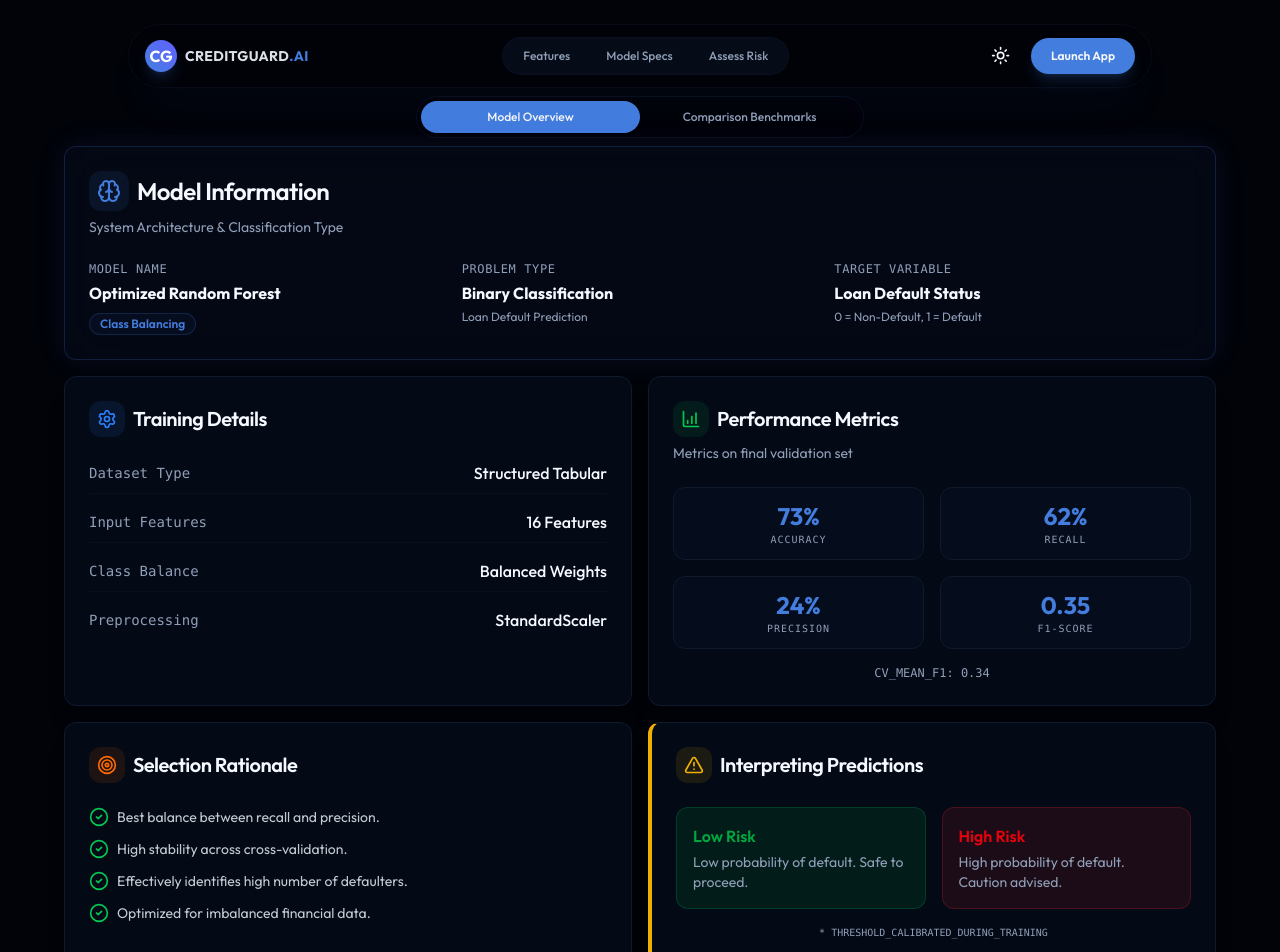
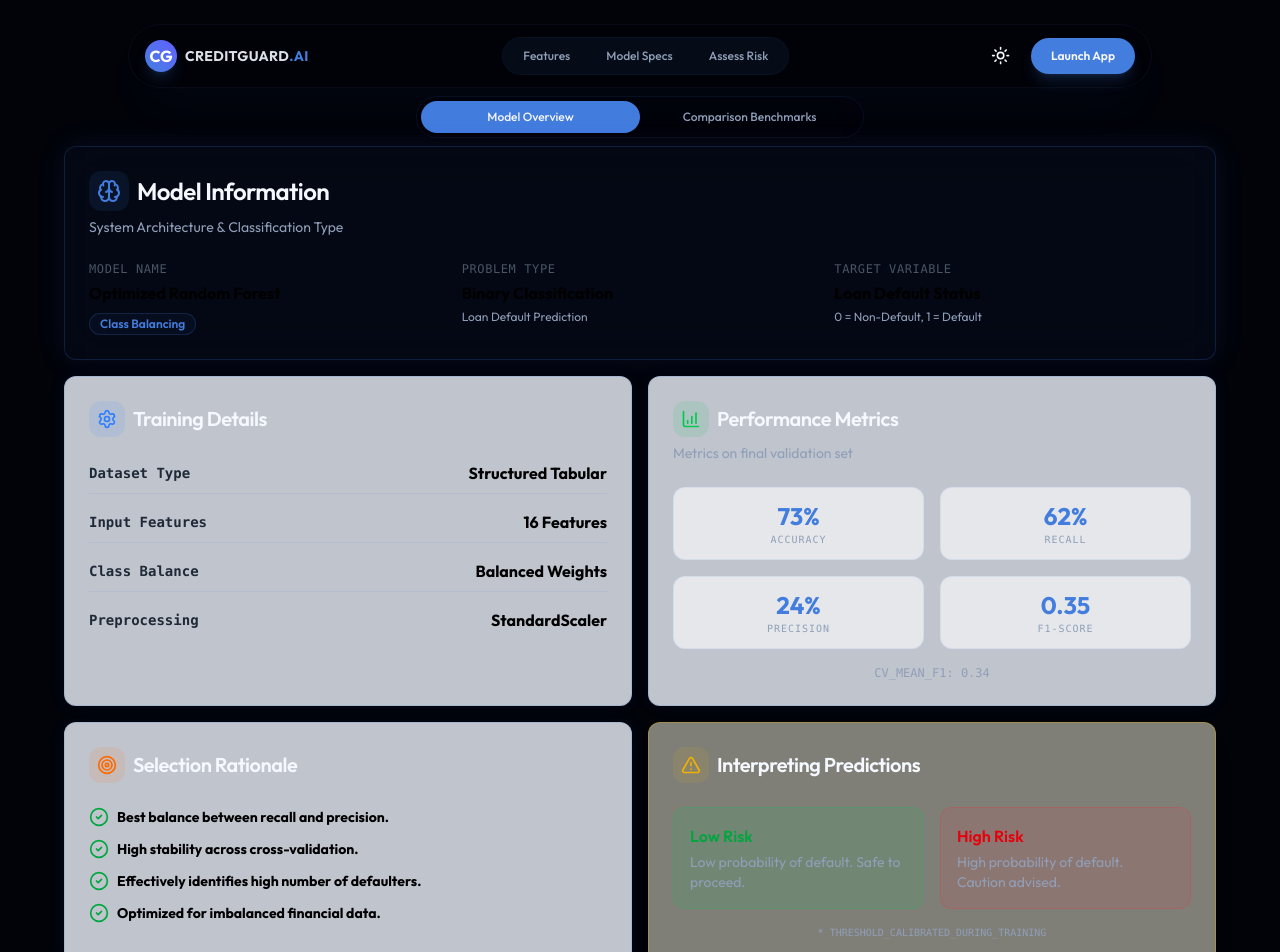
Before and after one commit to BarotAvnil/loan-default-prediction-system, a Next.js app in the folder frontend/: page /analytics in a window 1280 px wide. Shown: the top 952 px of the page. Built offline with nearby package versions, Linux system fonts and the light colour scheme.

Commit message:
feat: add model overview and comparison components to the frontend.

```diff
--- a/frontend/components/model-overview.tsx
+++ b/frontend/components/model-overview.tsx
@@ -32,25 +32,55 @@ export function ModelOverview() {
                     </CardHeader>
                     <CardContent className="grid gap-4 sm:grid-cols-3">
                         <div className="space-y-1">
-                            <p className="text-xs font-mono uppercase tracking-wider text-muted-foreground">Model Name</p>
-                            <p className="font-bold text-foreground">Optimized Random Forest</p>
+                            <p
+                                className="text-xs font-mono uppercase tracking-wider text-muted-foreground"
+                                style={{ color: '#4b5563' }} // Gray-600 for headers
+                            >
+                                Model Name
+                            </p>
+                            <p
+                                className="font-bold text-foreground"
+                                style={{ color: '#000000' }}
+                            >
+                                Optimized Random Forest
+                            </p>
                             <Badge variant="outline" className="mt-1 border-primary/20 bg-primary/5 text-primary">Class Balancing</Badge>
                         </div>
                         <div className="space-y-1">
-                            <p className="text-xs font-mono uppercase tracking-wider text-muted-foreground">Problem Type</p>
-                            <p className="font-bold text-foreground">Binary Classification</p>
+                            <p
+                                className="text-xs font-mono uppercase tracking-wider text-muted-foreground"
+                                style={{ color: '#4b5563' }}
+                            >
+                                Problem Type
+                            </p>
+                            <p
+                                className="font-bold text-foreground"
+                                style={{ color: '#000000' }}
+                            >
+                                Binary Classification
+                            </p>
                             <p className="text-xs text-muted-foreground">Loan Default Prediction</p>
                         </div>
                         <div className="space-y-1">
-                            <p className="text-xs font-mono uppercase tracking-wider text-muted-foreground">Target Variable</p>
-                            <p className="font-bold text-foreground">Loan Default Status</p>
+                            <p
+                                className="text-xs font-mono uppercase tracking-wider text-muted-foreground"
+                                style={{ color: '#4b5563' }}
+                            >
+                                Target Variable
+                            </p>
+                            <p
+                                className="font-bold text-foreground"
+                                style={{ color: '#000000' }}
+                            >
+                                Loan Default Status
+                            </p>
                             <p className="text-xs text-muted-foreground">0 = Non-Default, 1 = Default</p>
                         </div>
                     </CardContent>
                 </Card>
 
                 {/* Training & Evaluation Details */}
-                <Card className="bg-card dark:bg-black/40 backdrop-blur-xl border-border dark:border-white/10 shadow-xl">
+                <Card className="rounded-xl border border-primary/20 bg-blue-50/80 dark:bg-primary/5 backdrop-blur-md shadow-[0_0_20px_rgba(59,130,246,0.05)]">
                     <CardHeader>
                         <div className="flex items-center gap-2">
                             <div className="p-2 bg-blue-500/10 rounded-lg">
@@ -60,27 +90,67 @@ export function ModelOverview() {
                         </div>
                     </CardHeader>
                     <CardContent className="space-y-4">
-                        <div className="flex justify-between items-center border-b border-border/40 dark:border-white/5 pb-2">
-                            <span className="text-sm text-muted-foreground font-mono">Dataset Type</span>
-                            <span className="font-medium text-right text-foreground dark:text-gray-200">Structured Tabular</span>
+                        <div className="flex justify-between items-center border-b border-primary/10 pb-2">
+                            <span
+                                className="text-sm font-semibold font-mono"
+                                style={{ color: '#1f2937' }} // Gray-800
+                            >
+                                Dataset Type
+                            </span>
+                            <span
+                                className="font-bold text-right dark:text-white"
+                                style={{ color: '#000000' }}
+                            >
+                                Structured Tabular
+                            </span>
                         </div>
-                        <div className="flex justify-between items-center border-b border-border/40 dark:border-white/5 pb-2">
-                            <span className="text-sm text-muted-foreground font-mono">Input Features</span>
-                            <span className="font-medium text-foreground dark:text-gray-200">16 Features</span>
+                        <div className="flex justify-between items-center border-b border-primary/10 pb-2">
+                            <span
+                                className="text-sm font-semibold font-mono"
+                                style={{ color: '#1f2937' }}
+                            >
+                                Input Features
+                            </span>
+                            <span
+                                className="font-bold dark:text-white"
+                                style={{ color: '#000000' }}
+                            >
+                                16 Features
+                            </span>
                         </div>
-                        <div className="flex justify-between items-center border-b border-border/40 dark:border-white/5 pb-2">
-                            <span className="text-sm text-muted-foreground font-mono">Class Balance</span>
-                            <span className="font-medium text-foreground dark:text-gray-200">Balanced Weights</span>
+                        <div className="flex justify-between items-center border-b border-primary/10 pb-2">
+                            <span
+                                className="text-sm font-semibold font-mono"
+                                style={{ color: '#1f2937' }}
+                            >
+                                Class Balance
+                            </span>
+                            <span
+                                className="font-bold dark:text-white"
+                                style={{ color: '#000000' }}
+                            >
+                                Balanced Weights
+                            </span>
                         </div>
                         <div className="flex justify-between items-center">
-                            <span className="text-sm text-muted-foreground font-mono">Preprocessing</span>
-                            <span className="font-medium text-foreground dark:text-gray-200">StandardScaler</span>
+                            <span
+                                className="text-sm font-semibold font-mono"
+                                style={{ color: '#1f2937' }}
+                            >
+                                Preprocessing
+                            </span>
+                            <span
+                                className="font-bold dark:text-white"
+                                style={{ color: '#000000' }}
+                            >
+                                StandardScaler
+                            </span>
                         </div>
                     </CardContent>
                 </Card>
 
                 {/* Model Performance */}
-                <Card className="bg-card dark:bg-black/40 backdrop-blur-xl border-border dark:border-white/10 shadow-xl">
+                <Card className="rounded-xl border border-primary/20 bg-blue-50/80 dark:bg-primary/5 backdrop-blur-md shadow-[0_0_20px_rgba(59,130,246,0.05)]">
                     <CardHeader>
                         <div className="flex items-center gap-2">
                             <div className="p-2 bg-green-500/10 rounded-lg">
@@ -92,19 +162,19 @@ export function ModelOverview() {
                     </CardHeader>
                     <CardContent>
                         <div className="grid grid-cols-2 gap-4">
-                            <div className="flex flex-col items-center p-3 bg-secondary/30 dark:bg-white/5 rounded-lg border border-border dark:border-white/5 hover:bg-secondary/50 dark:hover:bg-white/10 transition-colors">
+                            <div className="flex flex-col items-center p-3 bg-white/60 dark:bg-black/20 rounded-lg border border-primary/10 transition-all hover:border-primary/30">
                                 <span className="text-2xl font-bold text-primary">73%</span>
                                 <span className="text-[10px] text-muted-foreground uppercase tracking-widest font-mono">Accuracy</span>
                             </div>
-                            <div className="flex flex-col items-center p-3 bg-secondary/30 dark:bg-white/5 rounded-lg border border-border dark:border-white/5 hover:bg-secondary/50 dark:hover:bg-white/10 transition-colors">
+                            <div className="flex flex-col items-center p-3 bg-white/60 dark:bg-black/20 rounded-lg border border-primary/10 transition-all hover:border-primary/30">
                                 <span className="text-2xl font-bold text-primary">62%</span>
                                 <span className="text-[10px] text-muted-foreground uppercase tracking-widest font-mono">Recall</span>
                             </div>
-                            <div className="flex flex-col items-center p-3 bg-secondary/30 dark:bg-white/5 rounded-lg border border-border dark:border-white/5 hover:bg-secondary/50 dark:hover:bg-white/10 transition-colors">
+                            <div className="flex flex-col items-center p-3 bg-white/60 dark:bg-black/20 rounded-lg border border-primary/10 transition-all hover:border-primary/30">
                                 <span className="text-2xl font-bold text-primary">24%</span>
                                 <span className="text-[10px] text-muted-foreground uppercase tracking-widest font-mono">Precision</span>
                             </div>
-                            <div className="flex flex-col items-center p-3 bg-secondary/30 dark:bg-white/5 rounded-lg border border-border dark:border-white/5 hover:bg-secondary/50 dark:hover:bg-white/10 transition-colors">
+                            <div className="flex flex-col items-center p-3 bg-white/60 dark:bg-black/20 rounded-lg border border-primary/10 transition-all hover:border-primary/30">
                                 <span className="text-2xl font-bold text-primary">0.35</span>
                                 <span className="text-[10px] text-muted-foreground uppercase tracking-widest font-mono">F1-Score</span>
                             </div>
@@ -116,7 +186,7 @@ export function ModelOverview() {
                 </Card>
 
                 {/* Selection Rationale */}
-                <Card className="bg-card dark:bg-black/40 backdrop-blur-xl border-border dark:border-white/10 shadow-xl">
+                <Card className="rounded-xl border border-primary/20 bg-blue-50/80 dark:bg-primary/5 backdrop-blur-md shadow-[0_0_20px_rgba(59,130,246,0.05)]">
                     <CardHeader>
                         <div className="flex items-center gap-2">
                             <div className="p-2 bg-orange-500/10 rounded-lg">
@@ -128,27 +198,47 @@ export function ModelOverview() {
                     <CardContent>
                         <ul className="space-y-3">
                             <li className="flex items-start gap-2 group">
-                                <CheckCircle2 className="h-5 w-5 text-green-500 shrink-0 transition-transform group-hover:scale-110" />
-                                <span className="text-sm text-foreground/80 dark:text-gray-300">Best balance between recall and precision.</span>
+                                <CheckCircle2 className="h-5 w-5 text-green-600 dark:text-green-500 shrink-0 transition-transform group-hover:scale-110" />
+                                <span
+                                    className="text-sm font-bold dark:text-white"
+                                    style={{ color: '#000000' }}
+                                >
+                                    Best balance between recall and precision.
+                                </span>
                             </li>
                             <li className="flex items-start gap-2 group">
-                                <CheckCircle2 className="h-5 w-5 text-green-500 shrink-0 transition-transform group-hover:scale-110" />
-                                <span className="text-sm text-foreground/80 dark:text-gray-300">High stability across cross-validation.</span>
+                                <CheckCircle2 className="h-5 w-5 text-green-600 dark:text-green-500 shrink-0 transition-transform group-hover:scale-110" />
+                                <span
+                                    className="text-sm font-bold dark:text-white"
+                                    style={{ color: '#000000' }}
+                                >
+                                    High stability across cross-validation.
+                                </span>
                             </li>
                             <li className="flex items-start gap-2 group">
-                                <CheckCircle2 className="h-5 w-5 text-green-500 shrink-0 transition-transform group-hover:scale-110" />
-                                <span className="text-sm text-foreground/80 dark:text-gray-300">Effectively identifies high number of defaulters.</span>
+                                <CheckCircle2 className="h-5 w-5 text-green-600 dark:text-green-500 shrink-0 transition-transform group-hover:scale-110" />
+                                <span
+                                    className="text-sm font-bold dark:text-white"
+                                    style={{ color: '#000000' }}
+                                >
+                                    Effectively identifies high number of defaulters.
+                                </span>
                             </li>
                             <li className="flex items-start gap-2 group">
-                                <CheckCircle2 className="h-5 w-5 text-green-500 shrink-0 transition-transform group-hover:scale-110" />
-                                <span className="text-sm text-foreground/80 dark:text-gray-300">Optimized for imbalanced financial data.</span>
+                                <CheckCircle2 className="h-5 w-5 text-green-600 dark:text-green-500 shrink-0 transition-transform group-hover:scale-110" />
+                                <span
+                                    className="text-sm font-bold dark:text-white"
+                                    style={{ color: '#000000' }}
+                                >
+                                    Optimized for imbalanced financial data.
+                                </span>
                             </li>
                         </ul>
                     </CardContent>
                 </Card>
 
                 {/* Prediction Output Explanation */}
-                <Card className="bg-card dark:bg-black/40 backdrop-blur-xl border-l-4 border-l-yellow-500 border-t-border dark:border-t-white/10 border-r-border dark:border-r-white/10 border-b-border dark:border-b-white/10 shadow-xl">
+                <Card className="rounded-xl border border-yellow-500/30 bg-yellow-50/50 dark:bg-yellow-500/5 backdrop-blur-md shadow-xl relative overflow-hidden">
                     <CardHeader>
                         <div className="flex items-center gap-2">
                             <div className="p-2 bg-yellow-500/10 rounded-lg">
```
Also changed, not shown: frontend/components/model-comparison.tsx (+8 -8 lines), 1 other file (tests, documents, lock files or other folders).
